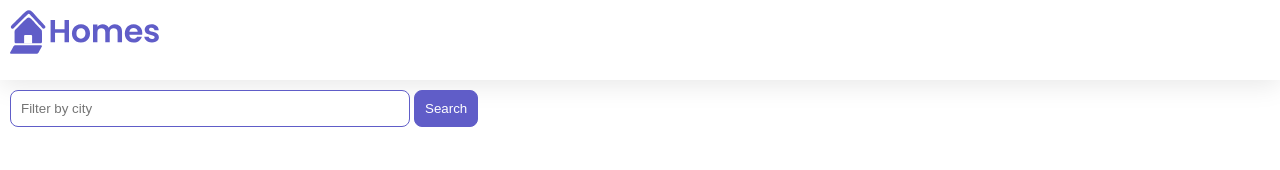
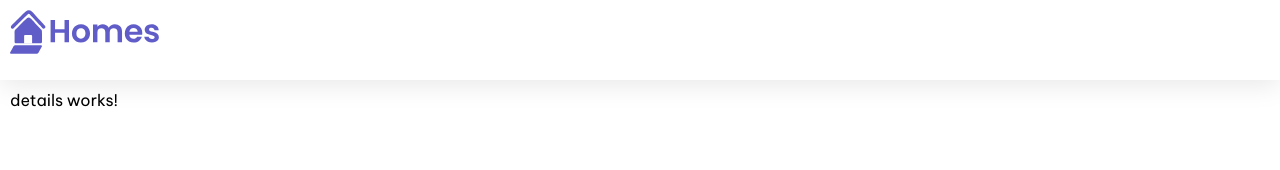
Before and after one commit to hollowmatt/ngtoot, an Angular app: page /details/0 in a window 1280 px wide. Shown: the top 170 px of the page. Built offline with nearby package versions, Linux system fonts and the light colour scheme.

Commit message:
add router, and wire in routes

```diff
--- /dev/null
+++ b/src/app/app.component.html
@@ -0,0 +1,10 @@
+<main>
+    <a [routerLink]="['/']">
+        <header class="brand-name">
+            <img class="brand-logo" src="/assets/logo.svg" alt="logo" aria-hidden="true">
+        </header>
+    </a>
+    <section class="content">
+        <router-outlet></router-outlet>
+    </section>
+</main>
--- a/src/app/app.component.ts
+++ b/src/app/app.component.ts
@@ -1,20 +1,12 @@
 import { Component } from '@angular/core';
 import { HomeComponent } from './home/home.component';
+import { RouterModule } from '@angular/router';
 
 @Component({
   selector: 'app-root',
   standalone: true,
-  imports: [HomeComponent,],
-  template: `
-      <main>
-        <header class="brand-name">
-          <img class="brand-logo" src="/assets/logo.svg" alt="logo" aria-hidden="true">
-        </header>
-        <section class="content">
-          <app-home></app-home>
-        </section>
-      </main>
-    `,
+  imports: [HomeComponent, RouterModule],
+  templateUrl: './app.component.html',
   styleUrls: ['./app.component.css'],
 })
 export class AppComponent {
--- /dev/null
+++ b/src/app/details/details.component.html
@@ -0,0 +1 @@
+<p>details works!</p>
--- /dev/null
+++ b/src/app/routes.ts
@@ -0,0 +1,18 @@
+import { Routes } from '@angular/router';
+import { HomeComponent } from './home/home.component';
+import { DetailsComponent } from './details/details.component';
+
+const routeConfig: Routes = [
+    {
+        path: '',
+        component: HomeComponent,
+        title: 'Home page'
+    },
+    {
+        path: 'details/:id',
+        component: DetailsComponent,
+        title: 'Home details'
+    }
+];
+
+export default routeConfig;
--- a/src/main.ts
+++ b/src/main.ts
@@ -4,7 +4,14 @@
 */
 import { bootstrapApplication,provideProtractorTestingSupport } from '@angular/platform-browser';
 import { AppComponent } from './app/app.component';
+import { provideRouter } from '@angular/router';
+import routeConfig from './app/routes';
 
 bootstrapApplication(AppComponent,
-    {providers: [provideProtractorTestingSupport()]})
-  .catch(err => console.error(err));
+  {
+    providers: [
+      provideProtractorTestingSupport(),
+      provideRouter(routeConfig)
+    ]
+  }
+).catch(err => console.error(err));
```
Also changed, not shown: src/app/details/details.component.ts (added, +13 -0 lines), src/app/details/details.component.css (added).
